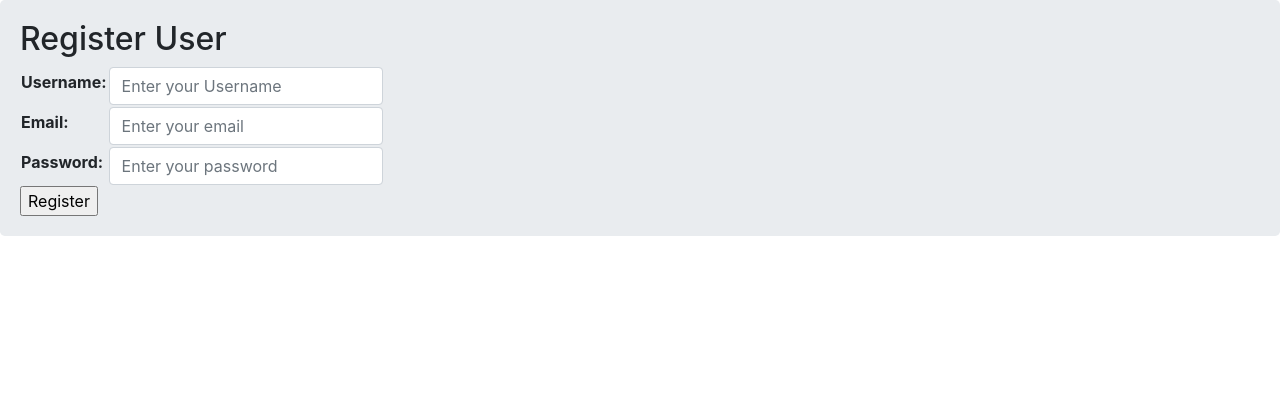
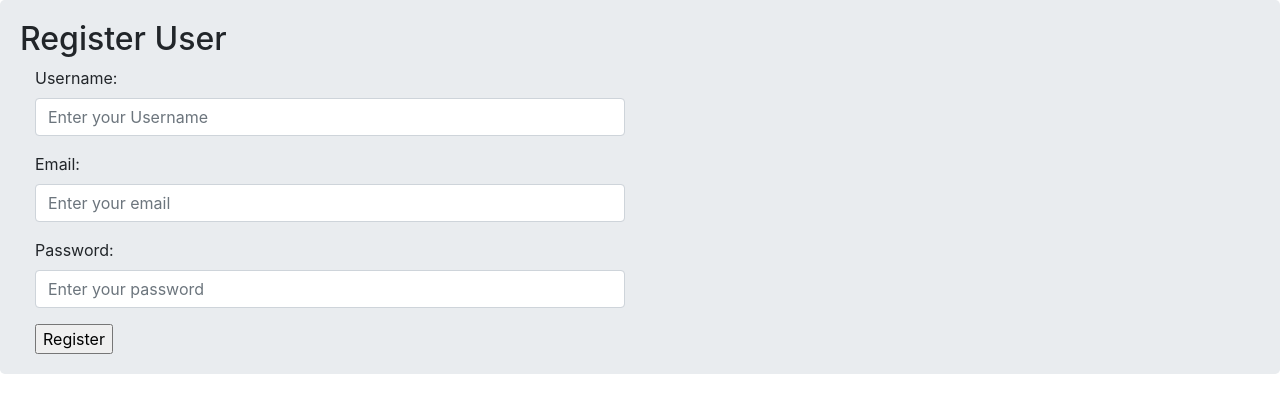
Before and after one commit to shayansdq/social_network_django, a Django app: page /account/register/ in a window 1280 px wide. Shown: the part 56-469 px from the top of the page. Run offline with Django 4.2, Linux system fonts and the light colour scheme; some libraries are stand-ins or nearby versions.

Commit message:
refactor form

```diff
--- a/account/templates/account/register.html
+++ b/account/templates/account/register.html
@@ -4,11 +4,9 @@
 {% endblock %}
 {% block content %}
     <h2>Register User</h2>
-    <form method="post">
+    <form method="post" class="col-md-6" novalidate>
         {% csrf_token %}
-        <table>
-            {{ form.as_table }}
-        </table>
+            {{ form.as_p }}
         <input type="submit" value="Register">
     </form>
 {% endblock %}
```
